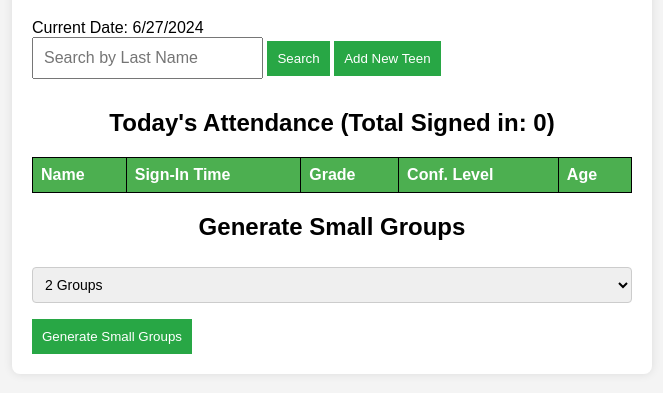
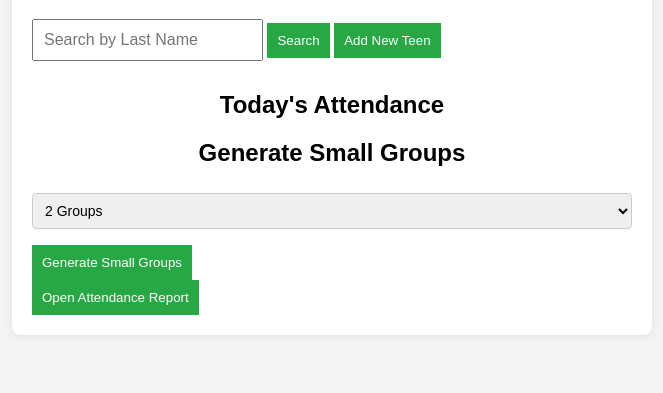
Before and after one commit to jessejones1031/Journey-sign-in, a plain HTML site: page index.html in a window 1280 px wide. Shown: the part 131-524 px from the top of the page, without its empty margins (308-971 px from the left). Drawn offline with Linux system fonts and the light colour scheme; no server answers.

Commit message:
Update index.html

```diff
--- a/index.html
+++ b/index.html
@@ -6,12 +6,10 @@
     <title>Youth Ministry Attendance</title>
     <link rel="stylesheet" href="styles.css">
     <link rel="manifest" href="manifest.json">
-    <script src="script.js" type="module"></script>
 </head>
 <body>
     <div class="container">
         <h1>Youth Ministry Attendance</h1>
-        <div id="current-date"></div>
         <input type="text" id="search-name" placeholder="Search by Last Name">
         <button id="search-button">Search</button>
         <button id="add-teen-button">Add New Teen</button>
@@ -40,19 +38,8 @@
         </form>
 
         <div id="attendance-list">
-            <h2>Today's Attendance (Total Signed in: <span id="total-signed-in">0</span>)</h2>
-            <table id="attendance-table">
-                <thead>
-                    <tr>
-                        <th data-column="name">Name</th>
-                        <th data-column="time">Sign-In Time</th>
-                        <th data-column="grade">Grade</th>
-                        <th data-column="confirmation">Conf. Level</th>
-                        <th data-column="age">Age</th>
-                    </tr>
-                </thead>
-                <tbody id="list"></tbody>
-            </table>
+            <h2>Today's Attendance</h2>
+            <ul id="list"></ul>
         </div>
 
         <div id="small-groups">
@@ -67,8 +54,9 @@
             <button id="generate-groups-button">Generate Small Groups</button>
             <div id="group-results"></div>
         </div>
+        <button onclick="window.location.href='attendance-report.html'">Open Attendance Report</button>
     </div>
 
-    <script src="script.js" type="module"></script>
+    <script src="/Journey-sign-in/script.js" type="module"></script>
 </body>
 </html>
```
